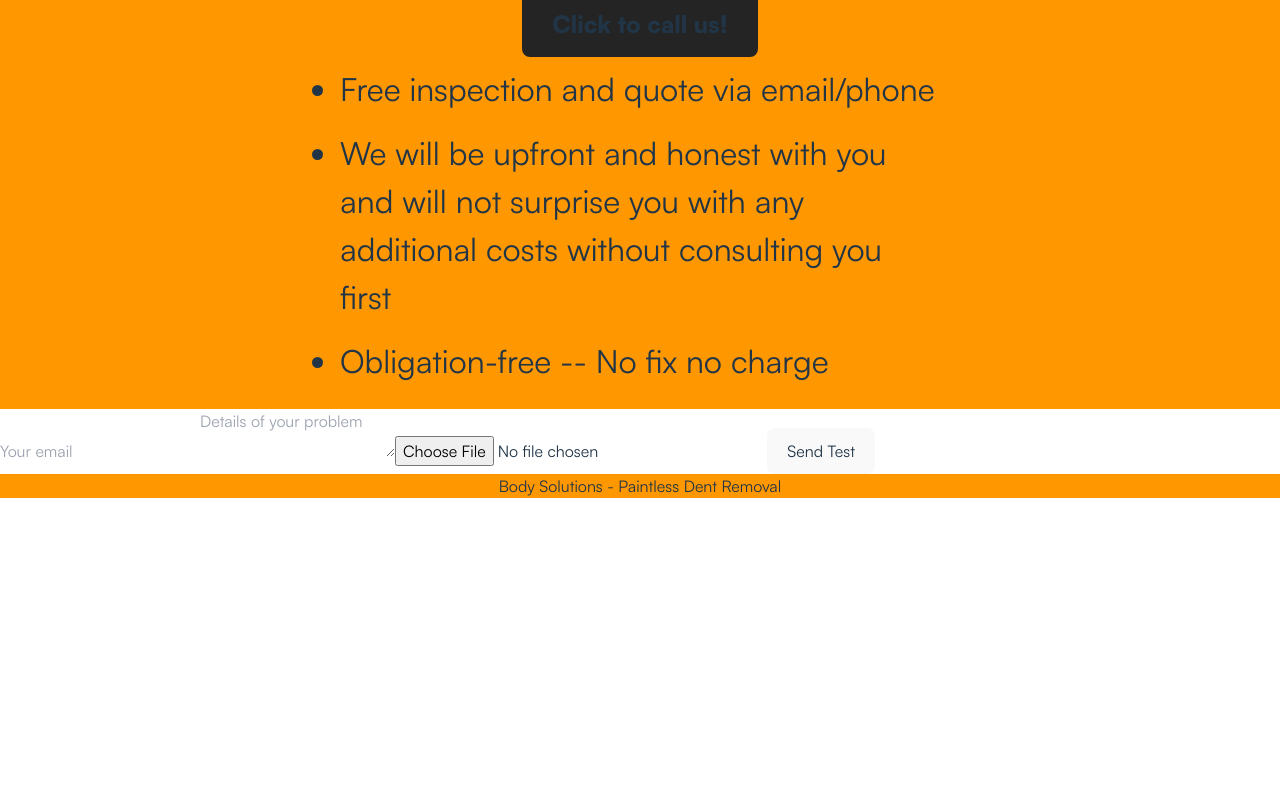
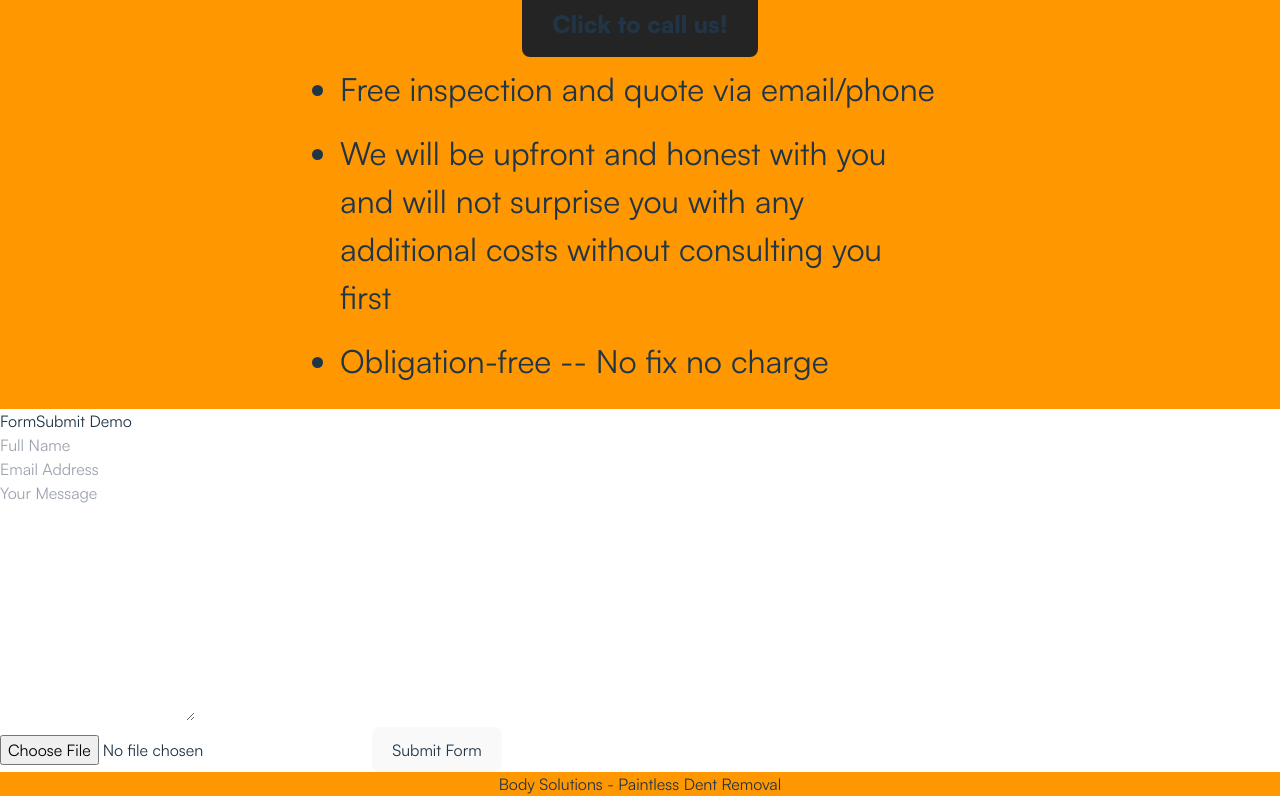
Before and after one commit to NeggFriedRice/body-solutions-pdr, a React (Vite) app: page / in a window 1280 px wide. Shown: the part 2043-2839 px from the top of the page. Before the commit the page ends 2541 px from the top, so only its background shows below. Built offline with nearby package versions, Linux system fonts and the light colour scheme; the HTML template or start-up script is replaced by a standard one.

Commit message:
Trying to get formsubmit to send images again

```diff
--- a/src/components/Quote.jsx
+++ b/src/components/Quote.jsx
@@ -3,34 +3,57 @@ import axios from 'axios'
 
 export default function Quote() {
 
-    const submitHandler = (event) => {
-        console.log("button clicked")
-        event.preventDefault();
+    // const submitHandler = (event) => {
+    //     console.log("button clicked")
+    //     event.preventDefault();
 
-        console.log(event.target.elements.attachment.files[0])
+    //     console.log(event.target.elements.attachment.files[0])
 
-        const formData = JSON.stringify(Object.fromEntries(new FormData(event.target)))
-        const file = event.target.elements.attachment.files[0]
+    //     const formData = JSON.stringify(Object.fromEntries(new FormData(event.target)))
+    //     const file = event.target.elements.attachment.files[0]
 
-        if (file) {
-            formData.append('image', file)
-        }
+    //     if (file) {
+    //         formData.append('image', file)
+    //     }
 
-        const submission = axios.post('https://formsubmit.co/0b7a0fcefdab9feedbaddd6e161f8093', formData, {
-            headers: {
-                'Content-Type': 'multipart/form-data'
-            }
-        })
+    //     const submission = axios.post('https://formsubmit.co/0b7a0fcefdab9feedbaddd6e161f8093', formData, {
+    //         headers: {
+    //             'Content-Type': 'multipart/form-data'
+    //         }
+    //     })
 
-        console.log(submission)
-      };
+    //     console.log(submission)
+    //   };
 
-      return (
-        <form encType="multipart/form-data" onSubmit={submitHandler}>
-            <input type="email" name="email" placeholder="Your email" />
-            <textarea name="message" placeholder="Details of your problem"></textarea>
+    //   return (
+    //     <form encType="multipart/form-data" onSubmit={submitHandler}>
+    //         <input type="email" name="email" placeholder="Your email" />
+    //         <textarea name="message" placeholder="Details of your problem"></textarea>
+    //         <input type="file" name="attachment" accept="image/png, image/jpeg" />
+    //         <button type="submit">Send Test</button>
+    //     </form>
+    //   );
+
+    return (
+        <div className="container">
+          <h1>FormSubmit Demo</h1>
+          <form target="_blank" action="https://formsubmit.co/tomloo222@gmail.com" method="POST" enctype="multipart/form-data">
+            <div className="form-group">
+              <div className="form-row">
+                <div className="col">
+                  <input type="text" name="name" className="form-control" placeholder="Full Name" required />
+                </div>
+                <div className="col">
+                  <input type="email" name="email" className="form-control" placeholder="Email Address" required />
+                </div>
+              </div>
+            </div>
+            <div className="form-group">
+              <textarea placeholder="Your Message" className="form-control" name="message" rows="10" required></textarea>
+            </div>
             <input type="file" name="attachment" accept="image/png, image/jpeg" />
-            <button type="submit">Send Test</button>
-        </form>
-      );
+            <button type="submit" className="btn btn-lg btn-dark btn-block">Submit Form</button>
+          </form>
+        </div>
+      )
     }
```
